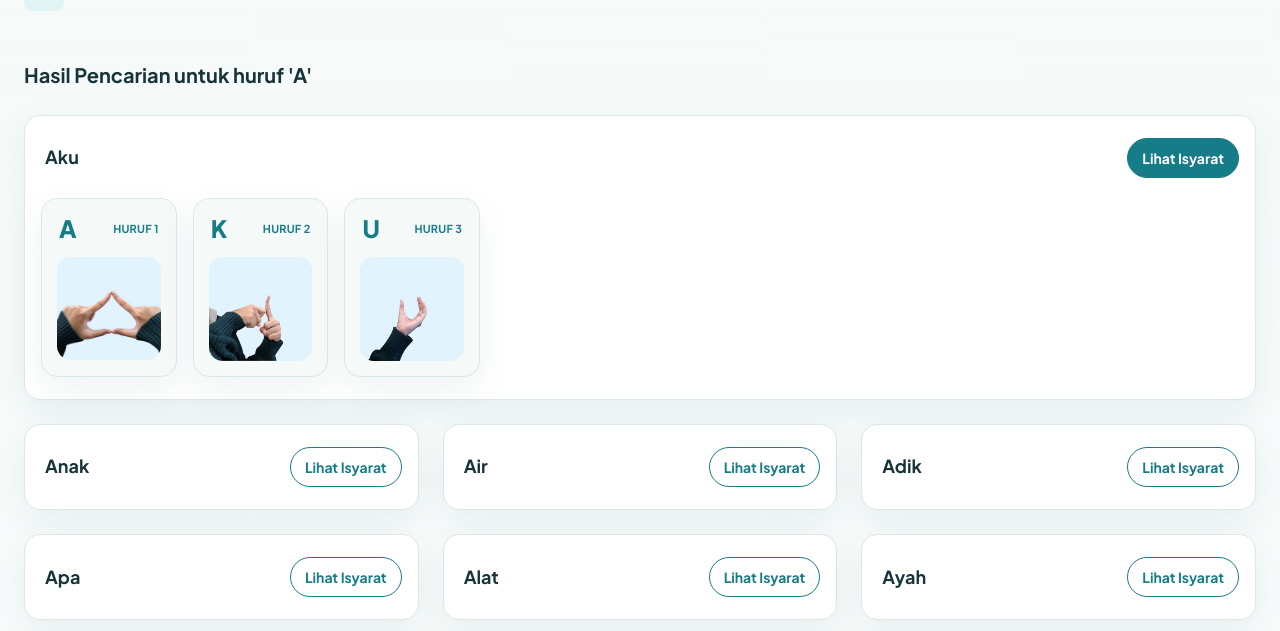
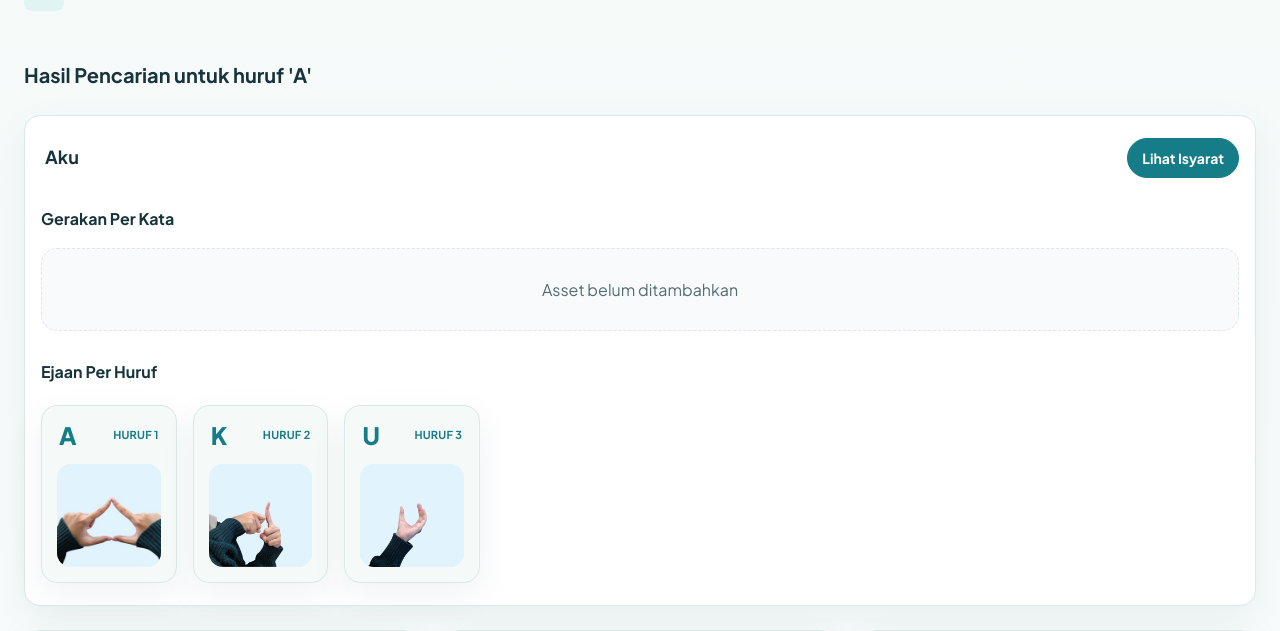
Before and after one commit to Kasih-code/PERWEB_IsyaratKita, a Laravel app: page /kamus in a window 1280 px wide, after a click that opens the changed part. Shown: the part 550-1181 px from the top of the page. Run offline with Laravel 12, Linux system fonts and the light colour scheme; data that the repository does not hold is empty.

Commit message:
feat: tampilkan gerakan per kata dan per huruf di kamus

```diff
--- a/public/css/user.css
+++ b/public/css/user.css
@@ -366,3 +366,8 @@ details.kartu-kata[open] { grid-column: 1 / -1; }
 details.kartu-kata[open] .kartu-kata__aksi { background: var(--warna-primer); color: #fff; }
 details.kartu-kata .kata-kartu__huruf { grid-template-columns: repeat(auto-fill, minmax(130px, 1fr)); margin-top: 20px; }
 .hasil__sub { margin-top: 36px; font-size: 16px; font-weight: 700; }
+
+
+/* Detail kata: sub-judul dan keterangan bila asset kata belum ada */
+.kata-kartu__subjudul { margin-top: 28px; font-size: 16px; font-weight: 700; }
+.kata-kartu__kosong { margin: 16px 0 0; padding: 28px 20px; text-align: center; color: var(--warna-teks-redup); background: #f8fafc; border: 1.5px dashed var(--warna-garis); border-radius: 16px; }
--- a/resources/views/components/kartu-kata.blade.php
+++ b/resources/views/components/kartu-kata.blade.php
@@ -1,4 +1,4 @@
-{{-- Kartu kata pada Kamus. Dapat dibuka langsung di halaman untuk melihat ejaan isyarat per huruf.
+{{-- Kartu kata pada Kamus. Dapat dibuka langsung di halaman untuk melihat gerakan per kata dan ejaan isyarat per huruf.
      $kata = ['kata','slug','huruf'] --}}
 @props(['kata', 'terbuka' => false])
 
@@ -15,12 +15,16 @@
         <span class="kartu-kata__aksi">Lihat Isyarat</span>
     </summary>
 
+    <h4 class="kata-kartu__subjudul">Gerakan Per Kata</h4>
     @if ($gambarKata)
         <figure class="kata-kartu__gambar-kata">
             <img src="{{ $gambarKata }}" alt="Isyarat BISINDO untuk kata {{ $teksKata }}" loading="lazy">
         </figure>
+    @else
+        <p class="kata-kartu__kosong">Asset belum ditambahkan</p>
     @endif
 
+    <h4 class="kata-kartu__subjudul">Ejaan Per Huruf</h4>
     <div class="kata-kartu__huruf">
         @foreach ($hurufKata as $indeks => $huruf)
             <x-kartu-huruf :huruf="$huruf" :urutan="$indeks + 1" />
--- a/resources/views/kamus/index.blade.php
+++ b/resources/views/kamus/index.blade.php
@@ -39,15 +39,20 @@
                     <div class="kata-kartu__kepala">
                         <div>
                             <h3 class="kata-kartu__judul">{{ strtoupper($kataPencarian) }}</h3>
-                            <p class="kata-kartu__teks">Isyarat BISINDO per huruf untuk kosakata ini.</p>
+                            <p class="kata-kartu__teks">Isyarat BISINDO untuk kosakata ini.</p>
                         </div>
                     </div>
 
+                    <h3 class="kata-kartu__subjudul">Gerakan Per Kata</h3>
                     @if ($gambarKataCari)
                         <figure class="kata-kartu__gambar-kata">
                             <img src="{{ $gambarKataCari }}" alt="Isyarat BISINDO untuk kata {{ $kataPencarian }}" loading="lazy">
                         </figure>
+                    @else
+                        <p class="kata-kartu__kosong">Asset belum ditambahkan</p>
                     @endif
+
+                    <h3 class="kata-kartu__subjudul">Ejaan Per Huruf</h3>
 
                     <div class="kata-kartu__huruf">
                         @foreach ($hurufHasil as $indeks => $huruf)
```
Also changed, not shown: resources/views/kamus/detail.blade.php (+6 -1 lines).
